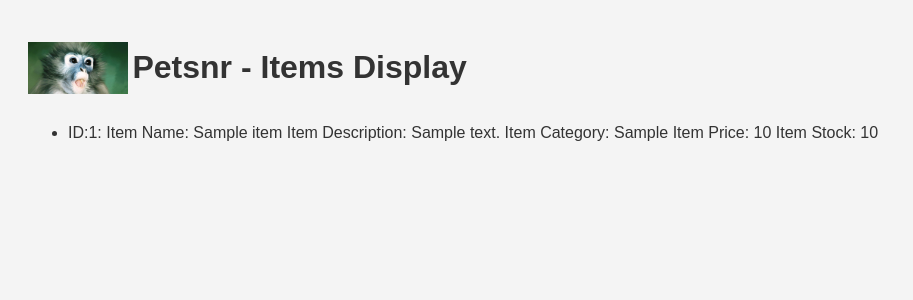
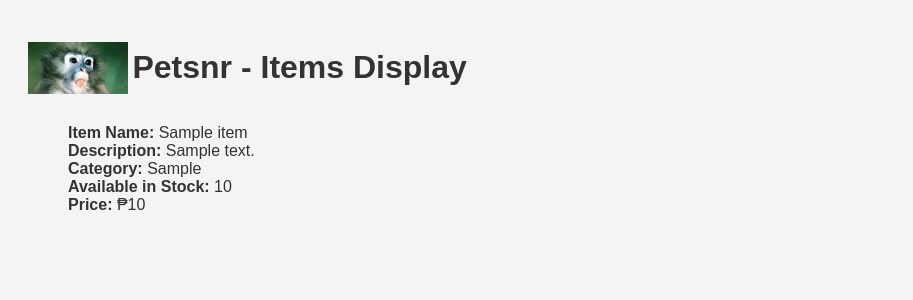
Before and after one commit to arlujohn/petsnr, a Django app: page / in a window 1280 px wide. Shown: the top 300 px of the page, without its empty margins (0-913 px from the left). Run offline with Django 5.2, Linux system fonts and the light colour scheme; tables that the repository leaves empty hold one stand-in row (values such as "Sample post").

Commit message:
Displaying the items with labels

```diff
--- a/itemsapp/templates/items/index.html
+++ b/itemsapp/templates/items/index.html
@@ -9,11 +9,13 @@
     <script src="{% static 'js/script.js' %}"></script>
 </head>
 <body>
-    <img src="{% static 'images/sample-logo.jpg' %}" alt="I Wish i was special">
+    <img src="{% static 'images/sample-logo.jpg' %}" alt="Petsnr-unofficial-logo">
     <h1>Petsnr - Items Display</h1>
     <ul>
         {% for item in items %}
-        <li>{{item}}</li>
+        <p><b>Item Name:</b> {{item.item_name}}</br> <b>Description:</b> {{item.item_description}}</br> <b>Category:</b> {{item.item_category}}</br> <b>Available in Stock:</b> {{item.item_stock}}</br> <b>Price:</b> ₱{{item.item_price}}
+
+        </p>
         {% endfor %}
 
     </ul>
```
